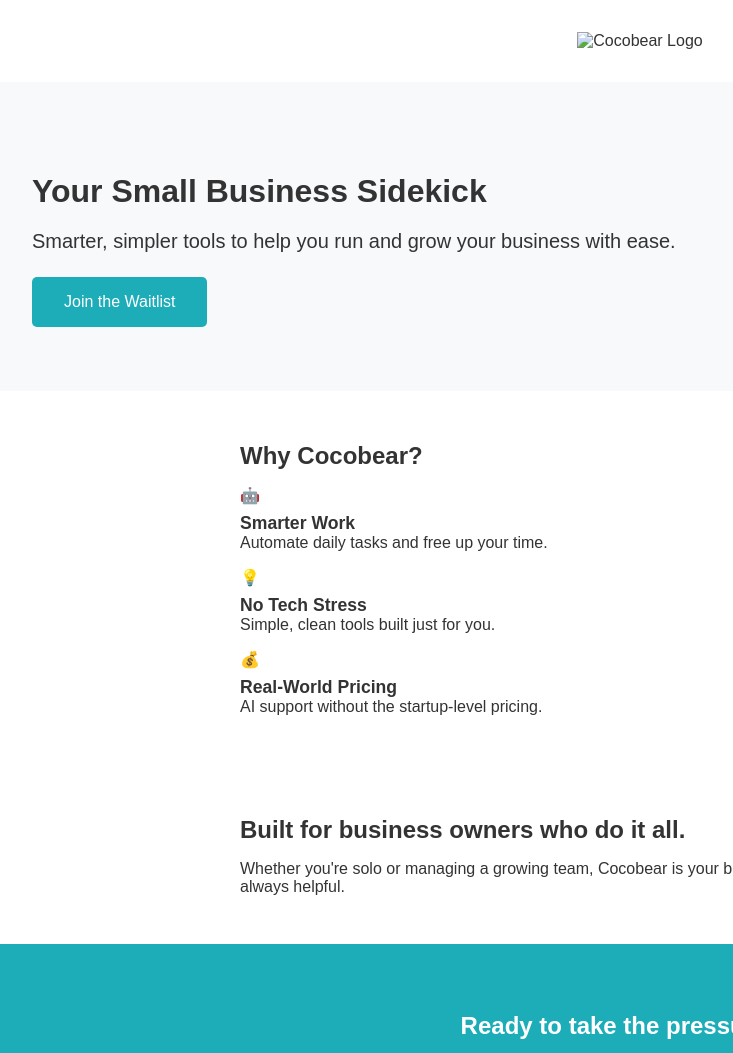
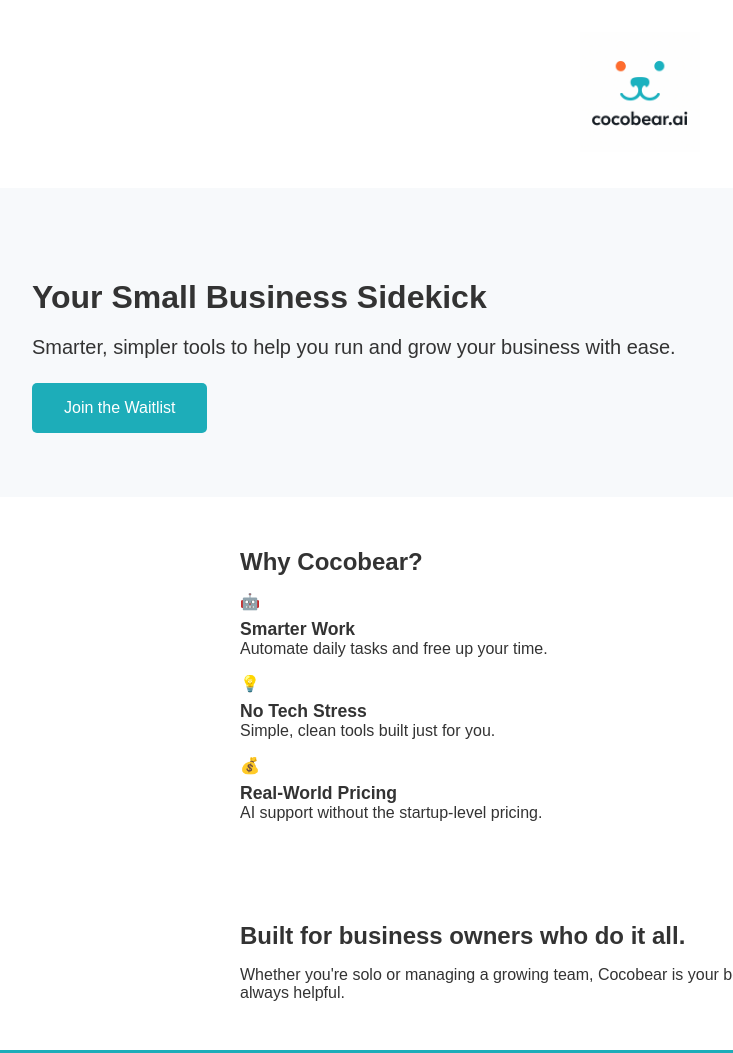
Before and after one commit to asartin-cocobearai/cocobearai-landing, a plain HTML site: page index.html in a window 1280 px wide. Shown: the top 1053 px of the page, without its empty margins (0-733 px from the left). Drawn offline with Linux system fonts and the light colour scheme.

Commit message:
Update index.html
logo reference

```diff
--- a/index.html
+++ b/index.html
@@ -22,7 +22,7 @@
 <body>
 
 <header>
-    <img src="logo.png" alt="Cocobear Logo" style="width: 120px;">
+    <img src="IMG_1297.png" alt="Cocobear Logo" style="width: 120px;">
 </header>
 
 <section class="hero">
```
